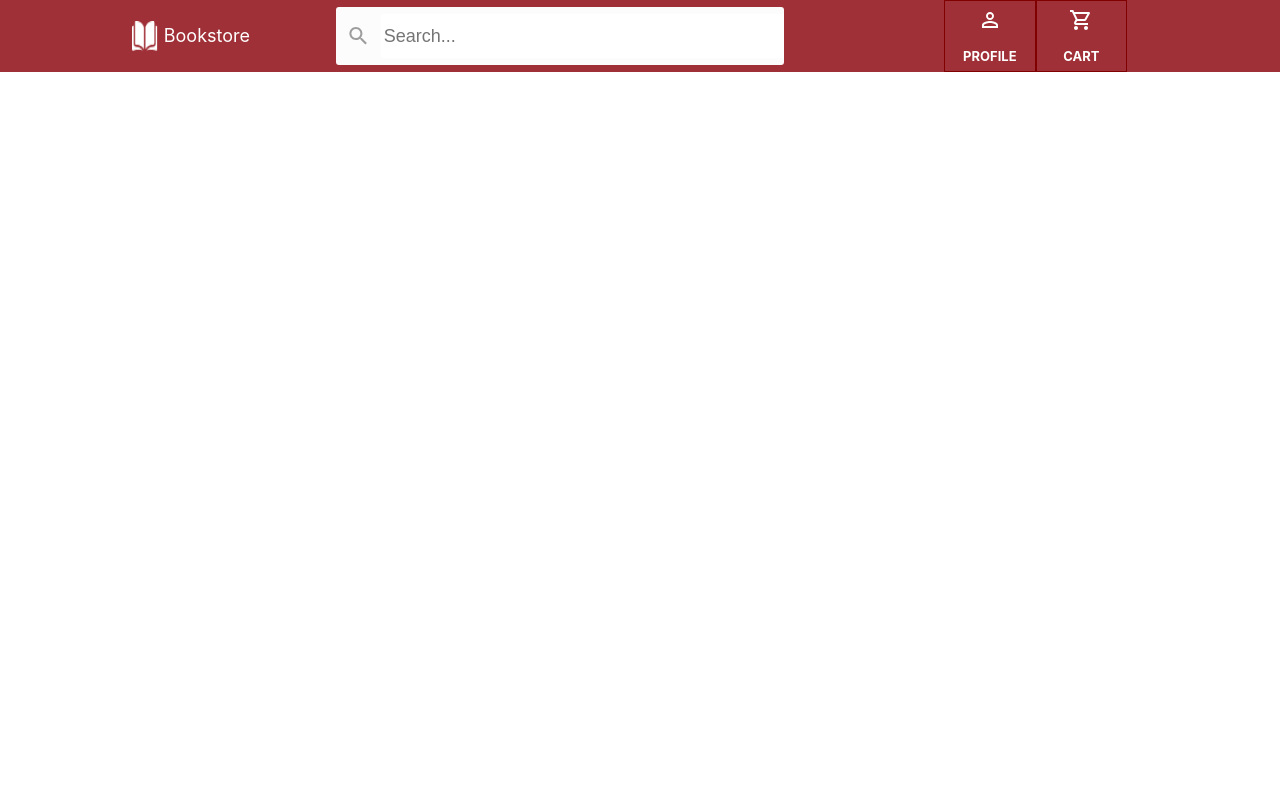
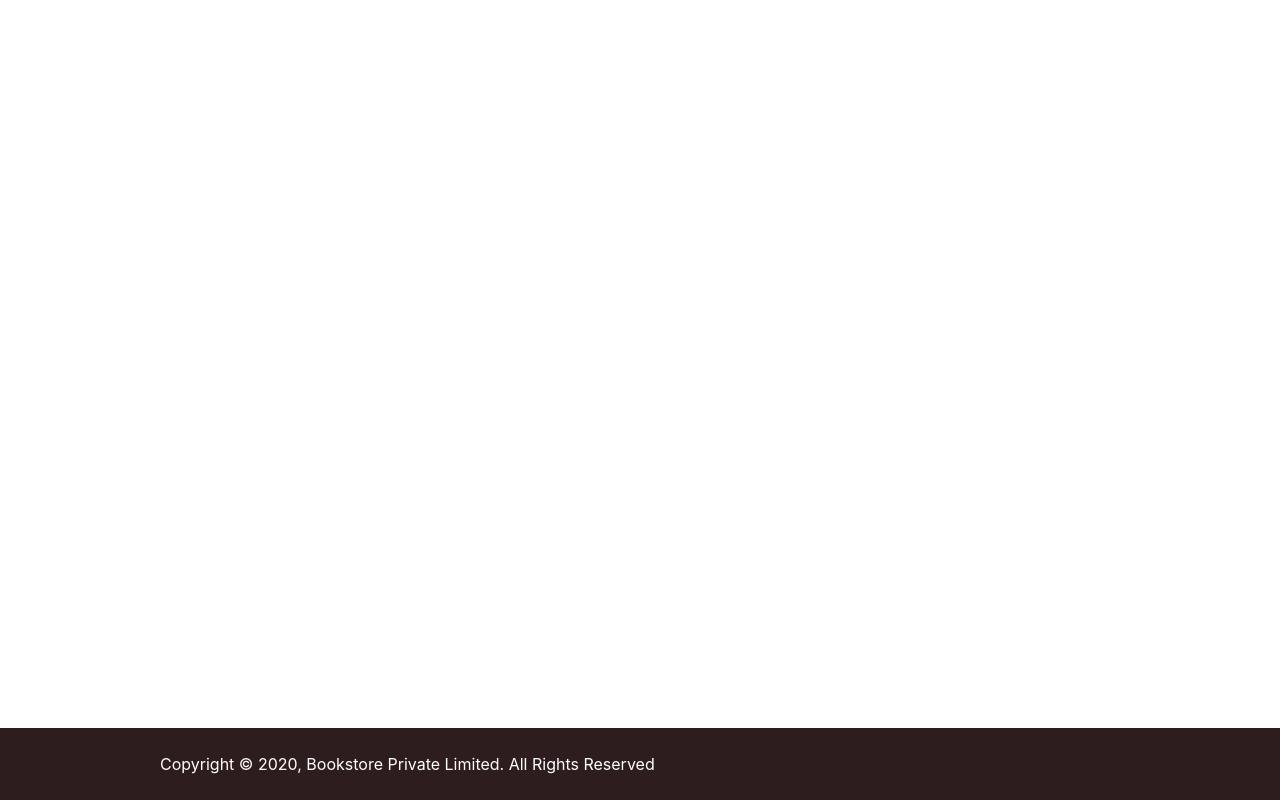
Before and after one commit to vishnu244/BookStore_React-FrontEnd-, a React (Create React App) app in the folder bookstore/: page / in a window 1280 px wide. Built offline with nearby package versions, Linux system fonts and the light colour scheme.

Commit message:
[Vishnu]-Added Footer Component

```diff
--- a/bookstore/src/App.js
+++ b/bookstore/src/App.js
@@ -4,6 +4,7 @@ import Signin from './Pages/SignIn/Signin';
 import Signup from './Pages/SignUp/Signup';
 import OrderLogin from './Pages/DashBoard/DashBoard';
 import Header from './Components/Header/Header';
+import Footer from './Components/Footer/Footer';
 
 function App() {
   return (
@@ -11,7 +12,8 @@ function App() {
         {/* <Signin /> */}
         {/* <Signup /> */}
         {/* <OrderLogin/> */}
-        <Header />
+        {/* <Header /> */}
+        <Footer />
     </div>
   );
 }
--- /dev/null
+++ b/bookstore/src/Components/Footer/Footer.css
@@ -0,0 +1,15 @@
+.FooterContainer{
+    /* border: 1px solid black; */
+    height: 9vh;
+    width: 100vw;
+    background-color: #2E1D1E;
+    display: flex;
+    flex-direction: row;
+    align-items: center;
+    color: white;
+    position: absolute;
+    bottom: 0;
+}
+.message{
+    margin-left: 10rem;
+}
--- /dev/null
+++ b/bookstore/src/Components/Footer/Footer.jsx
@@ -0,0 +1,17 @@
+import React from 'react'
+import './Footer.css'
+
+function Footer() {
+
+    return (
+        <div>
+            <div className='FooterContainer'>
+                <div className='message'>
+                    Copyright © 2020, Bookstore Private Limited. All Rights Reserved
+                </div>
+            </div>
+        </div>
+    )
+}
+
+export default Footer
```
